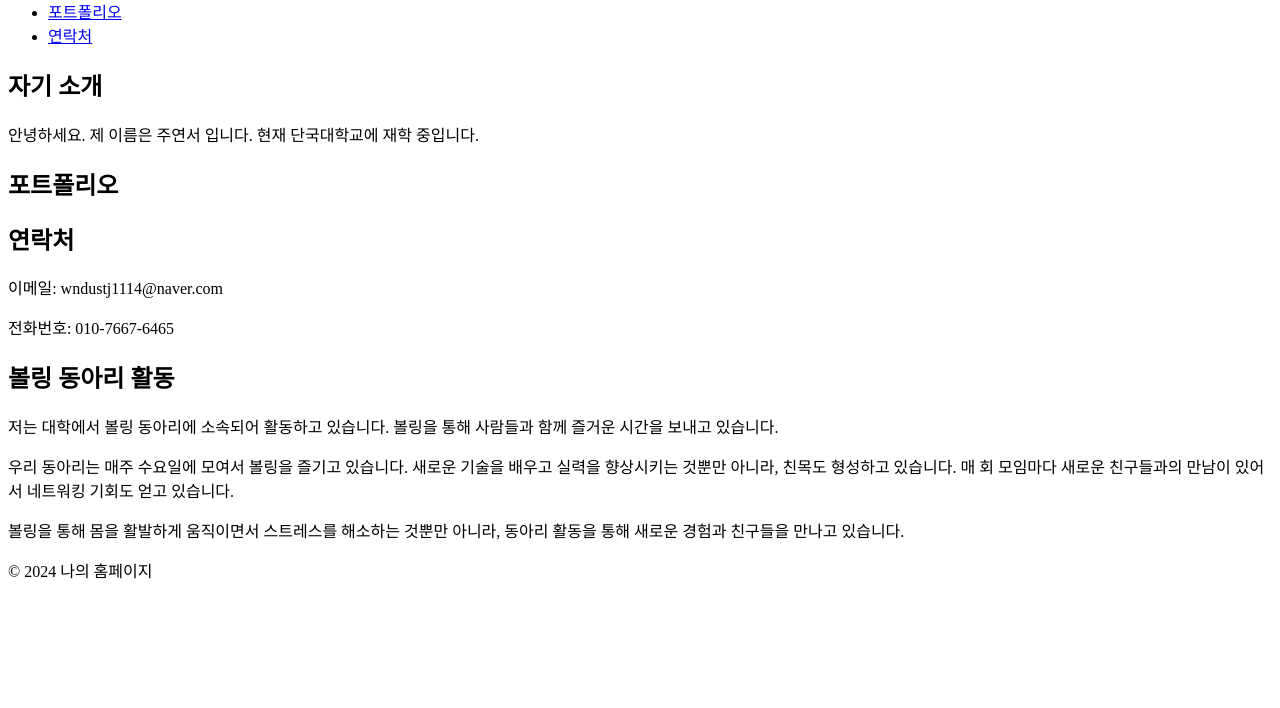
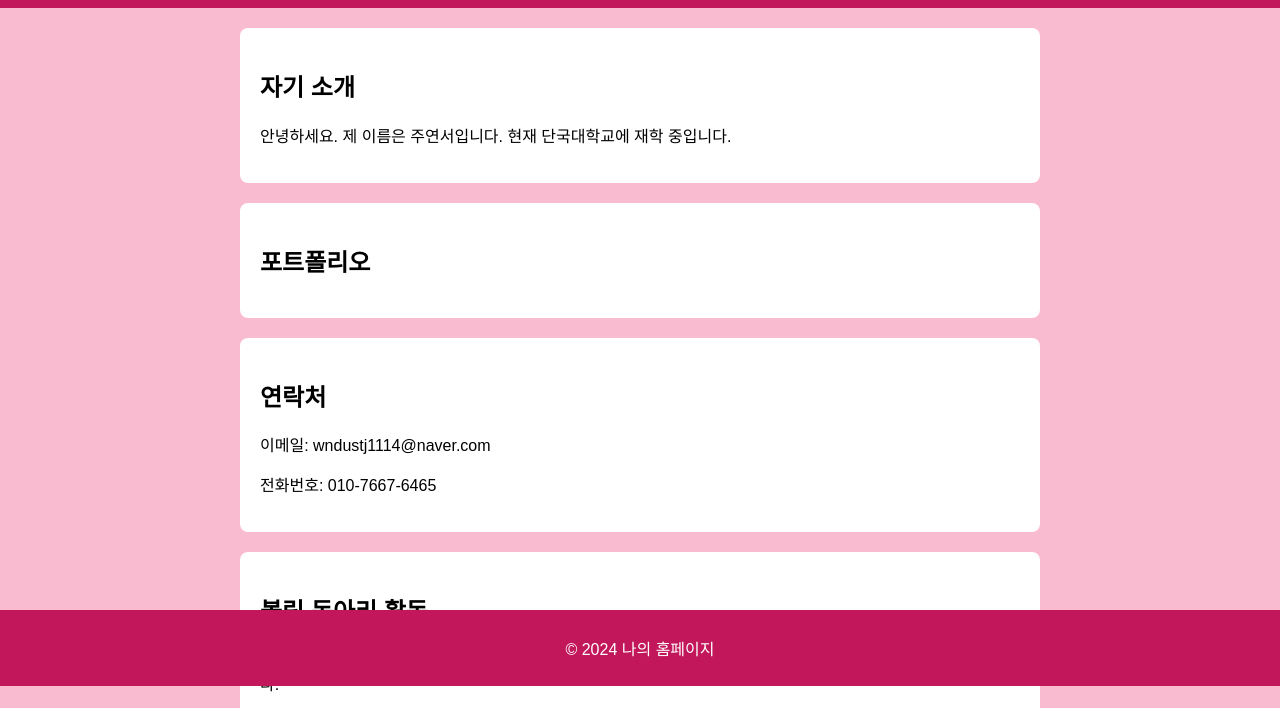
Before and after one commit to yeonseo-03/Mid-Term-Project, a plain HTML site: page index.html in a window 1280 px wide. Shown: the part 114-822 px from the top of the page. Before the commit the page ends 800 px from the top, so only its background shows below. Drawn offline with Linux system fonts and the light colour scheme.

Commit message:
fourth commit

```diff
--- a/index.html
+++ b/index.html
@@ -4,7 +4,71 @@
     <meta charset="UTF-8">
     <meta name="viewport" content="width=device-width, initial-scale=1.0">
     <title>나의 홈페이지</title>
-    <link rel="stylesheet" href="styles.css">
+    <style>
+        /* 전체 배경을 연한 분홍색으로 설정 */
+        body {
+            background-color: #f8bbd0;
+            font-family: Arial, sans-serif; /* 폰트 설정 */
+            margin: 0;
+            padding: 0;
+        }
+
+        /* 헤더 스타일링 */
+        header {
+            background-color: #c2185b; /* 진한 분홍색 */
+            color: white;
+            padding: 10px 0;
+            text-align: center;
+        }
+
+        header h1 {
+            margin: 0;
+        }
+
+        header nav ul {
+            list-style-type: none;
+            padding: 0;
+        }
+
+        header nav ul li {
+            display: inline;
+            margin: 0 10px;
+        }
+
+        header nav ul li a {
+            color: white;
+            text-decoration: none;
+        }
+
+        header nav ul li a:hover {
+            text-decoration: underline;
+        }
+
+        /* 메인 컨텐츠 스타일링 */
+        main {
+            padding: 20px;
+            margin: auto;
+            max-width: 800px;
+        }
+
+        section {
+            margin-bottom: 20px;
+            background-color: white;
+            padding: 20px;
+            border-radius: 8px;
+        }
+
+        /* 푸터 스타일링 */
+        footer {
+            background-color: #c2185b;
+            color: white;
+            text-align: center;
+            padding: 10px 0;
+            position: fixed;
+            bottom: 0;
+            width: 100%;
+        }
+    </style>
 </head>
 <body>
 
@@ -22,7 +86,7 @@
 <main>
     <section id="about">
         <h2>자기 소개</h2>
-            <p>안녕하세요. 제 이름은 주연서 입니다. 현재 단국대학교에 재학 중입니다. </p>
+        <p>안녕하세요. 제 이름은 주연서입니다. 현재 단국대학교에 재학 중입니다. </p>
     </section>
 
     <section id="portfolio">
```
Lines whose indentation alone changed are shown as unchanged.
